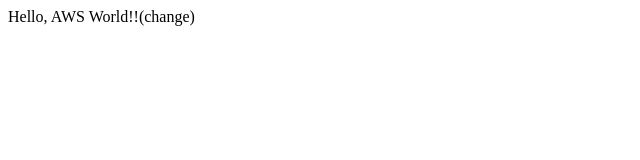
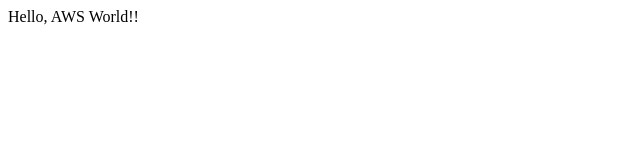
Before and after one commit to Enobu/work, a plain HTML site: page src/index.html in a window 1280 px wide. Shown: the full height of the page, 0-640 px from the left. Drawn offline with Linux system fonts and the light colour scheme.

Commit message:
Update index.html: Hello, AWS World!!

```diff
--- a/src/index.html
+++ b/src/index.html
@@ -6,6 +6,6 @@
   <title>CI/CDハンズオン</title>
 </head>
 <body>
-  Hello, AWS World!!(change)
+  Hello, AWS World!!
 </body>
 </html>
```
